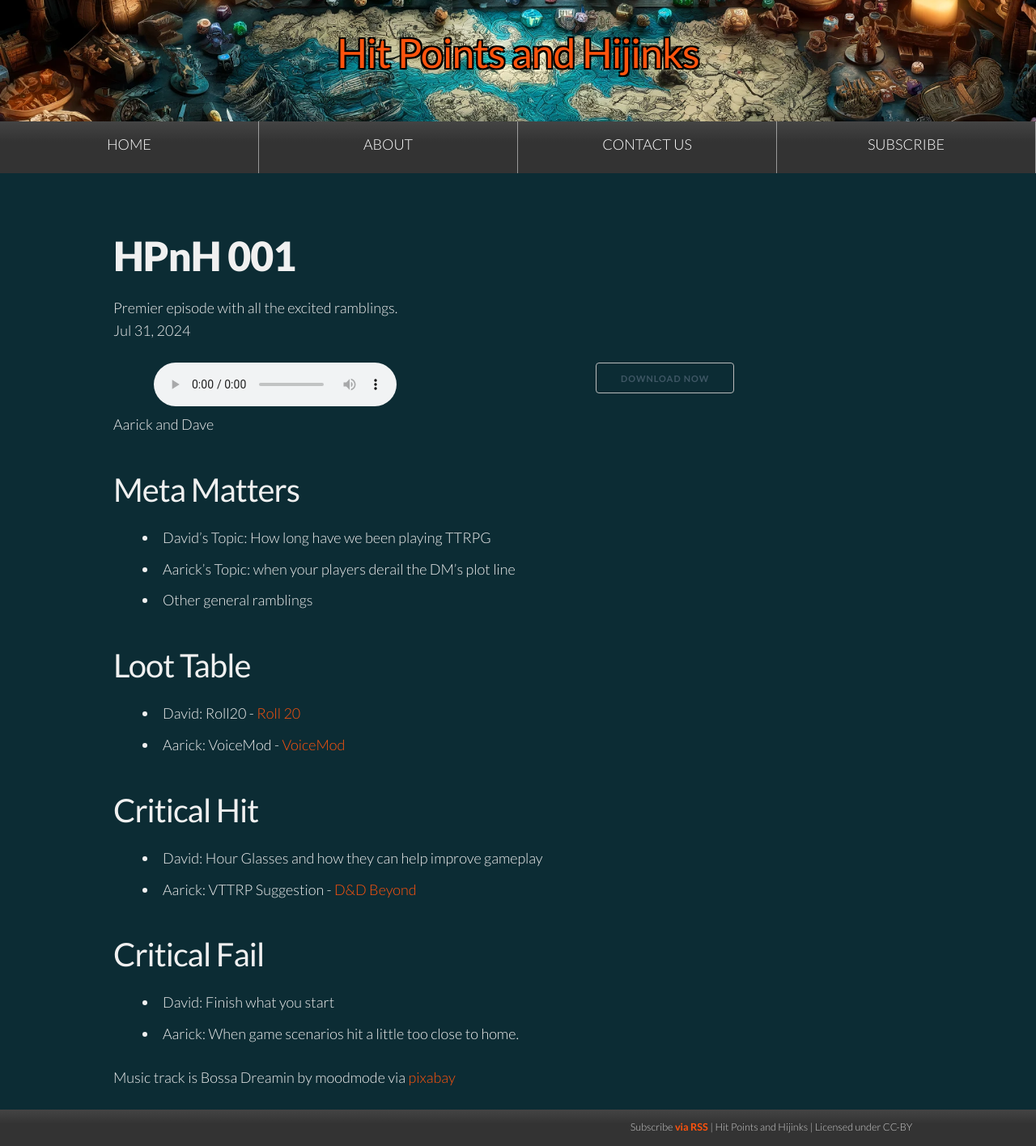
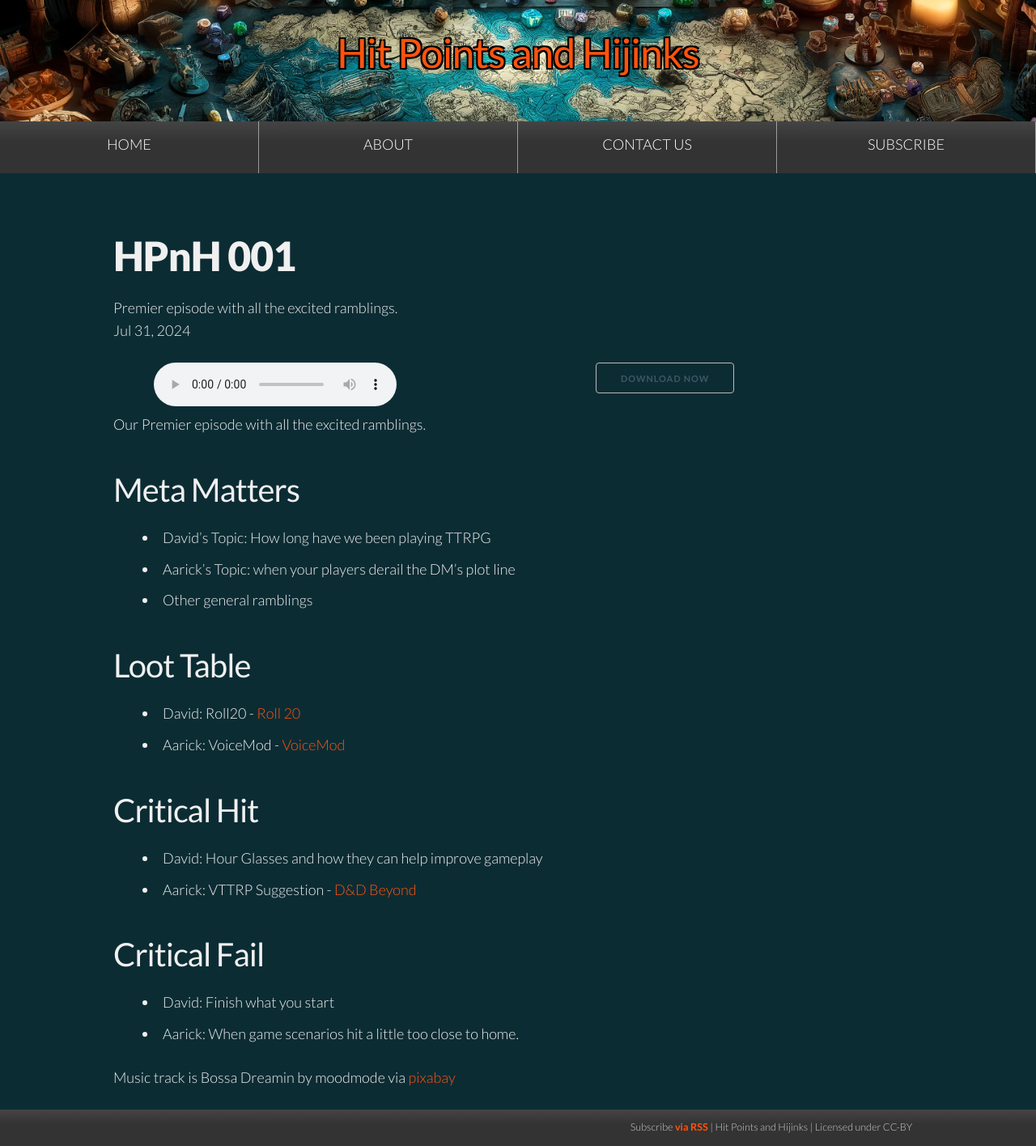
Before and after one commit to hpandhijinks/hitpointsandhijinks.github.io, a Jekyll site: the page built from _posts/2024/2024-07-30-hpnh001.md, in a window 1280 px wide. Shown: the whole page at 81% size. Built offline with Jekyll 4.4.1, drawn with Linux system fonts in a browser that asks for light colours.

Commit message:
Fixed Ep1 broked description

```diff
--- a/_posts/2024/2024-07-30-hpnh001.md
+++ b/_posts/2024/2024-07-30-hpnh001.md
@@ -14,7 +14,7 @@ block: "false"
 thumbnail: /img/Dragon-Black-on-Grey-Expanded-2k.png
 ---
 
-Aarick and Dave
+Our Premier episode with all the excited ramblings.
 
 <!--more-->
 
```
